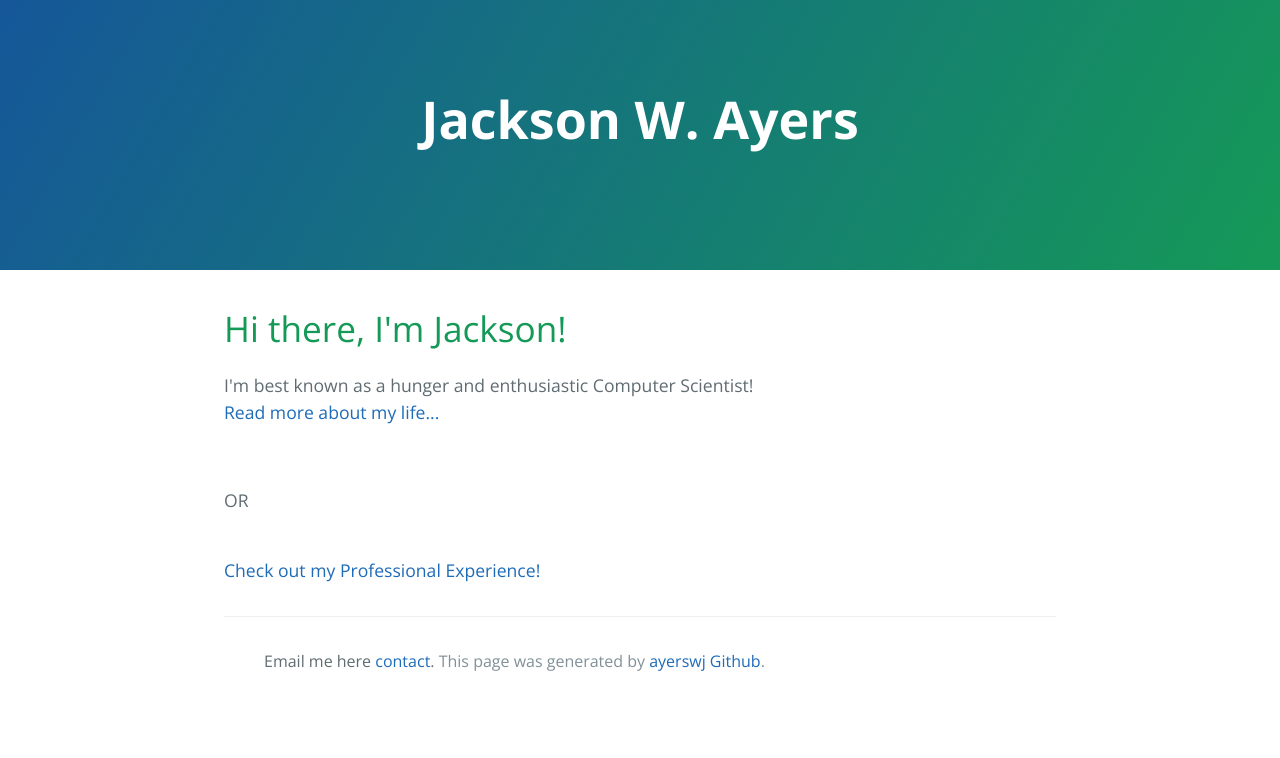
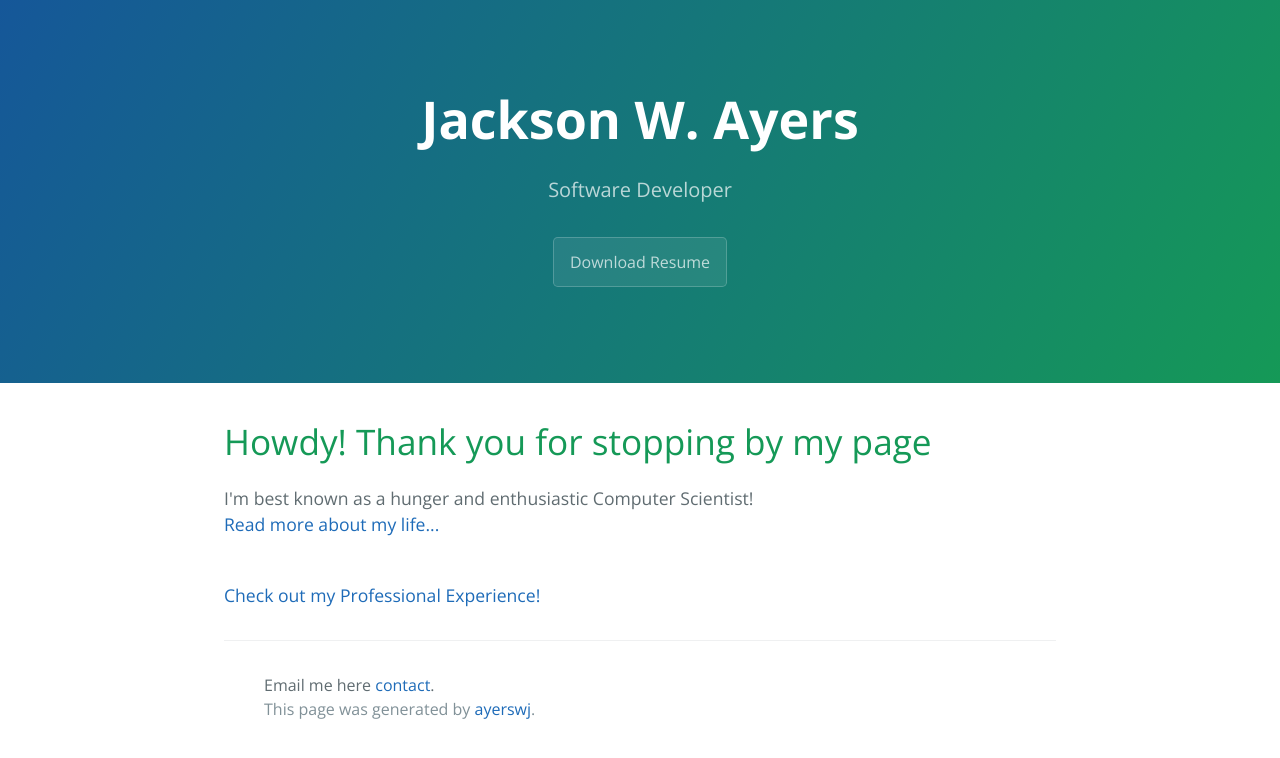
Before and after one commit to ayerswj/ayerswj.github.io, a Jekyll site: the page built from index.html, in a window 1280 px wide. Shown: the top 758 px of the page. Built offline with Jekyll 4.4.1, drawn with Linux system fonts in a browser that asks for light colours; the repository's description, which GitHub fills in, is left out.

Commit message:
reworked default

```diff
--- a/_config.yml
+++ b/_config.yml
@@ -1,4 +1,5 @@
 name: Jackson W. Ayers
 markdown: kramdown
-permalink: /blog/:year/:month/:day/:title
+description: Software Developer
+show_downloads: true
 theme: jekyll-theme-cayman
--- a/_layouts/default.html
+++ b/_layouts/default.html
@@ -28,8 +28,7 @@
         <a href="{{ site.github.repository_url }}" class="btn">View on GitHub</a>
       {% endif %}
       {% if site.show_downloads %}
-        <a href="{{ site.github.zip_url }}" class="btn">Download .zip</a>
-        <a href="{{ site.github.tar_url }}" class="btn">Download .tar.gz</a>
+        <a href="https://drive.google.com/file/d/1ZSe5SeTKl5VkQsl74KE5R6rm_wltu-Xr/view?usp=sharing" class="btn">Download Resume</a>
       {% endif %}
 
     </header>
@@ -42,8 +41,8 @@
           <span class="site-footer-owner"><a href="{{ site.github.repository_url }}">{{ site.github.repository_name }}</a> is maintained by <a href="{{ site.github.owner_url }}">{{ site.github.owner_name }}</a>.</span>
         {% endif %}
         <ul>
-        <span class="site-footer-contact">Email me here <a href="ayerswjackson@gmail.com">contact</a>.</span>
-        <span class="site-footer-credits">This page was generated by <a href="https://ayerswj.github.com">ayerswj Github</a>.</span>
+        <span class="site-footer-contact">Email me here <a href="ayerswjackson@gmail.com">contact</a>.</span><br>
+        <span class="site-footer-credits">This page was generated by <a href="https://github.com/ayerswj">ayerswj</a>.</span>
         </ul>
       </footer>
     </main>
--- a/index.html
+++ b/index.html
@@ -4,9 +4,8 @@ title: Jackson W. Ayers
 ---
 
 		<div class="blurb">
-			<h1>Hi there, I'm Jackson!</h1>
+			<h1>Howdy! Thank you for stopping by my page</h1>
 			<p>I'm best known as a hunger and enthusiastic Computer Scientist!
 				<br> <a href="/about">Read more about my life...</a></p>
-				<br><p>OR</p>
 				<br> <a href="/experience">Check out my Professional Experience!</a><p>
 		</div>
```
Also changed, not shown: 4 other files.
